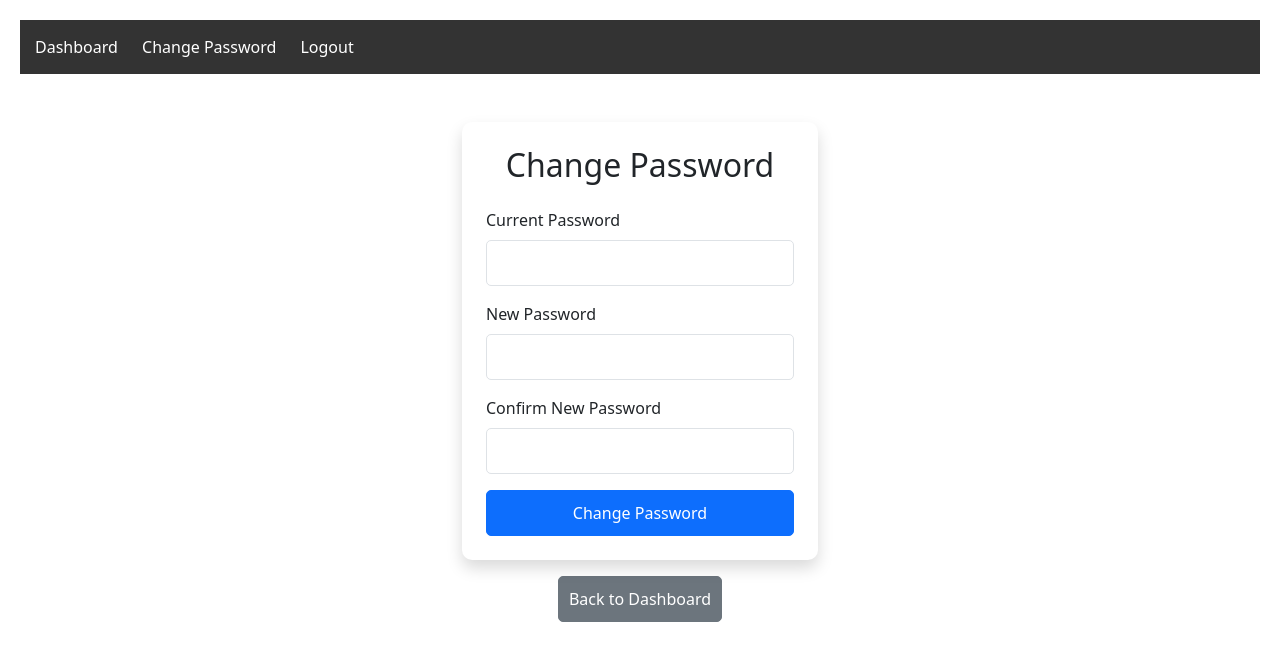
After one commit to Jurgens92/ITChecklistSystem, a Flask app: page /change-password in a window 1280 px wide. The commit adds this page. Shown: the top 661 px of the page. Run offline with Flask 3, Linux system fonts and the light colour scheme; a user stored in the database is signed in.

Commit message:
Feat-AddOwnPasswordReset

```diff
--- a/app/routes.py
+++ b/app/routes.py
@@ -816,3 +816,30 @@ def checklist_detail(record_id):
         record=record,
         items_by_category=items_by_category
     )
+
+@main.route("/change-password", methods=["GET", "POST"])
+@login_required
+def change_password():
+    if request.method == "POST":
+        current_password = request.form.get("current_password")
+        new_password = request.form.get("new_password")
+        confirm_password = request.form.get("confirm_password")
+
+        if not current_user.check_password(current_password):
+            flash("Current password is incorrect")
+            return redirect(url_for("main.change_password"))
+
+        if new_password != confirm_password:
+            flash("New passwords do not match")
+            return redirect(url_for("main.change_password"))
+
+        if len(new_password) < 6:
+            flash("New password must be at least 6 characters long")
+            return redirect(url_for("main.change_password"))
+
+        current_user.set_password(new_password)
+        db.session.commit()
+        flash("Password changed successfully")
+        return redirect(url_for("main.dashboard"))
+
+    return render_template("change_password.html")
--- a/app/templates/base.html
+++ b/app/templates/base.html
@@ -9,6 +9,7 @@
     <nav>
         {% if current_user.is_authenticated %}
         <a href="{{ url_for('main.dashboard') }}">Dashboard</a>
+        <a href="{{ url_for('main.change_password') }}">Change Password</a>
         <a href="{{ url_for('main.logout') }}">Logout</a>
         {% endif %}
     </nav>
--- /dev/null
+++ b/app/templates/change_password.html
@@ -0,0 +1,53 @@
+{% extends "base.html" %}
+{% block content %}
+<div class="container">
+    <div class="row justify-content-center mt-5">
+        <div class="col-md-6 col-lg-4">
+            <div class="card shadow">
+                <div class="card-body p-4">
+                    <h2 class="text-center mb-4">Change Password</h2>
+                    <form method="POST">
+                        <div class="mb-3">
+                            <label class="form-label">Current Password</label>
+                            <input type="password" class="form-control" name="current_password" required>
+                        </div>
+
+                        <div class="mb-3">
+                            <label class="form-label">New Password</label>
+                            <input type="password" class="form-control" name="new_password" required>
+                        </div>
+
+                        <div class="mb-3">
+                            <label class="form-label">Confirm New Password</label>
+                            <input type="password" class="form-control" name="confirm_password" required>
+                        </div>
+
+                        <button type="submit" class="btn btn-primary w-100">Change Password</button>
+                    </form>
+                </div>
+            </div>
+
+            <div class="mt-3 text-center">
+                <a href="{{ url_for('main.dashboard') }}" class="btn btn-secondary">Back to Dashboard</a>
+            </div>
+        </div>
+    </div>
+</div>
+
+<style>
+.card {
+    border: none;
+    border-radius: 10px;
+}
+
+.form-control {
+    border-radius: 5px;
+    padding: 10px;
+}
+
+.btn {
+    padding: 10px;
+    border-radius: 5px;
+}
+</style>
+{% endblock %}
```
